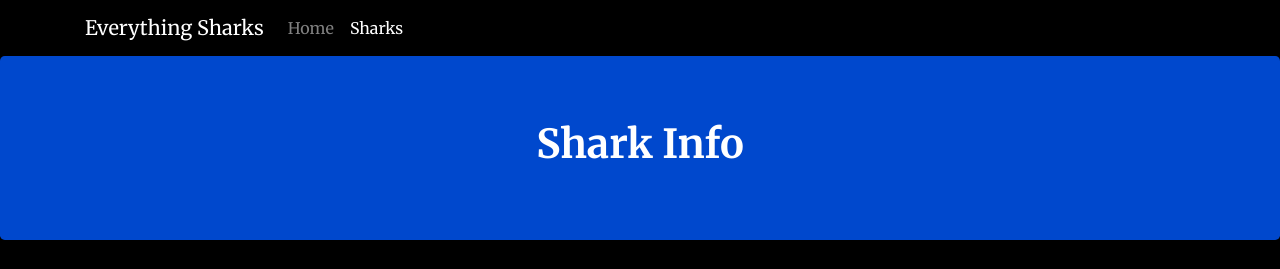
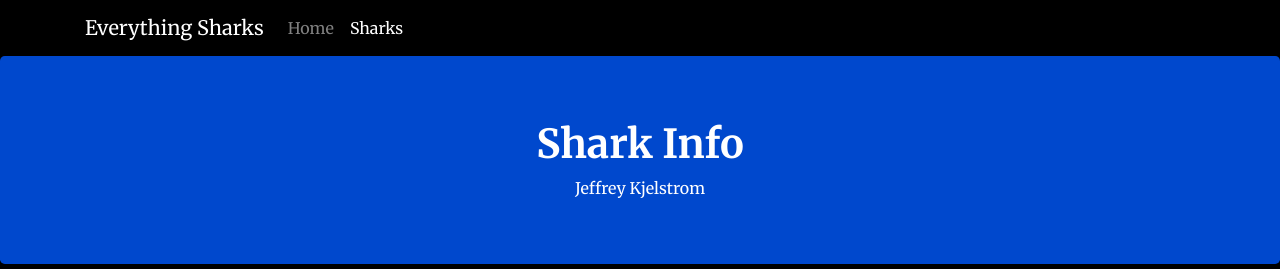
Before and after one commit to kjelstromjr/csc468cloud, a website: page node/views/sharks.html in a window 1280 px wide. Shown: the top 269 px of the page. Drawn offline with nearby package versions, Linux system fonts and the light colour scheme.

Commit message:
Added name to info header

```diff
--- a/node/views/sharks.html
+++ b/node/views/sharks.html
@@ -25,6 +25,7 @@
 </nav>
 <div class="jumbotron text-center">
     <h1>Shark Info</h1>
+    <span>Jeffrey Kjelstrom</span>
 </div>
 <div class="container">
     <div class="row">
```
Also changed, not shown: node/views/getsharks.html (+1 -0 lines).
